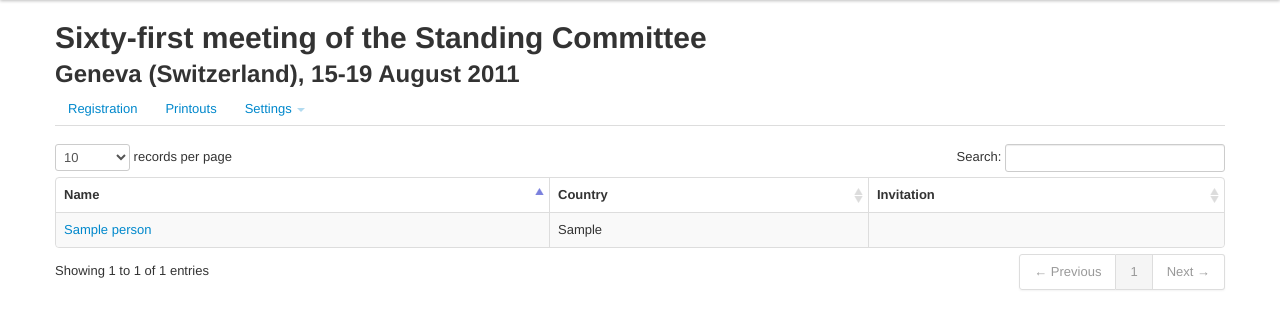
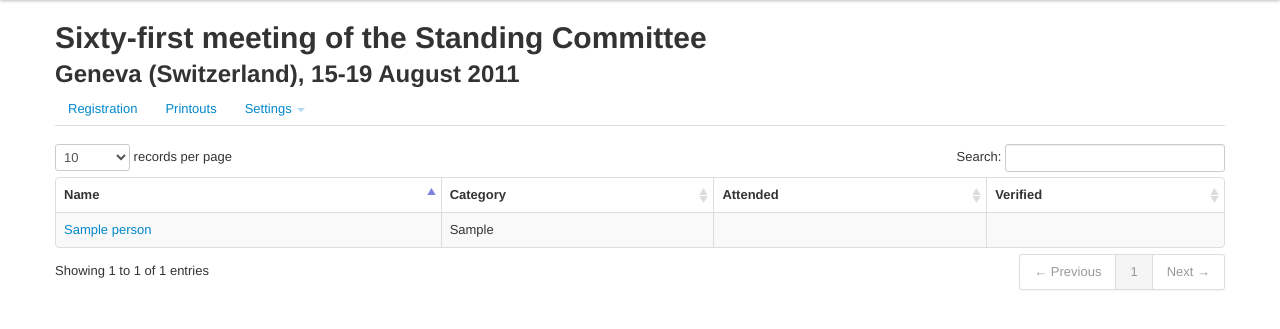
Before and after one commit to dincamihai/cites-meetings, a Flask app: template templates/meeting_registration.html in a window 1280 px wide. Shown: the part 40-369 px from the top of the page. Run offline with Flask 2, Linux system fonts and the light colour scheme; the template is opened without the code that fills it: most values are stand-ins (such as "Sample title", 1, 10 or a date in 2020); parts of the project's set-up code (start-up, migrations or seed data) failed here and were passed over; some libraries are stand-ins or nearby versions.

Commit message:
add participant details in main table

```diff
--- a/templates/meeting_registration.html
+++ b/templates/meeting_registration.html
@@ -5,8 +5,9 @@
 
   <thead>
     <th>Name</th>
-    <th>Country</th>
-    <th>Invitation</th>
+    <th>Category</th>
+    <th>Attended</th>
+    <th>Verified</th>
     <th class="hidden"></th>
   </thead>
 
@@ -30,10 +31,15 @@
         </a>
       </td>
       <td>
-        {{ person.data_json["personal_country"] }}
+        {{ person.data_json["personal_category"] }}
       </td>
       <td>
-        {% if person.data_json["type_invitation"] %}
+        {% if person.data_json["meeting_flags_attended"] %}
+          <i class="icon-ok"></i>
+        {% endif %}
+      </td>
+      <td>
+        {% if person.data_json["meeting_flags_verified"] %}
           <i class="icon-ok"></i>
         {% endif %}
       </td>
@@ -62,7 +68,7 @@ $(document).ready(function() {
     $('.people-listing').dataTable({
         "sDom": "<'row'<'span6'l><'span6'f>r>t<'row'<'span6'i><'span6'p>>",
         "aoColumnDefs": [
-            {"bVisible": false, "aTargets": [3]}
+            {"bVisible": false, "aTargets": [4]}
         ],
         "sPaginationType": "bootstrap",
         "oLanguage": {
```
